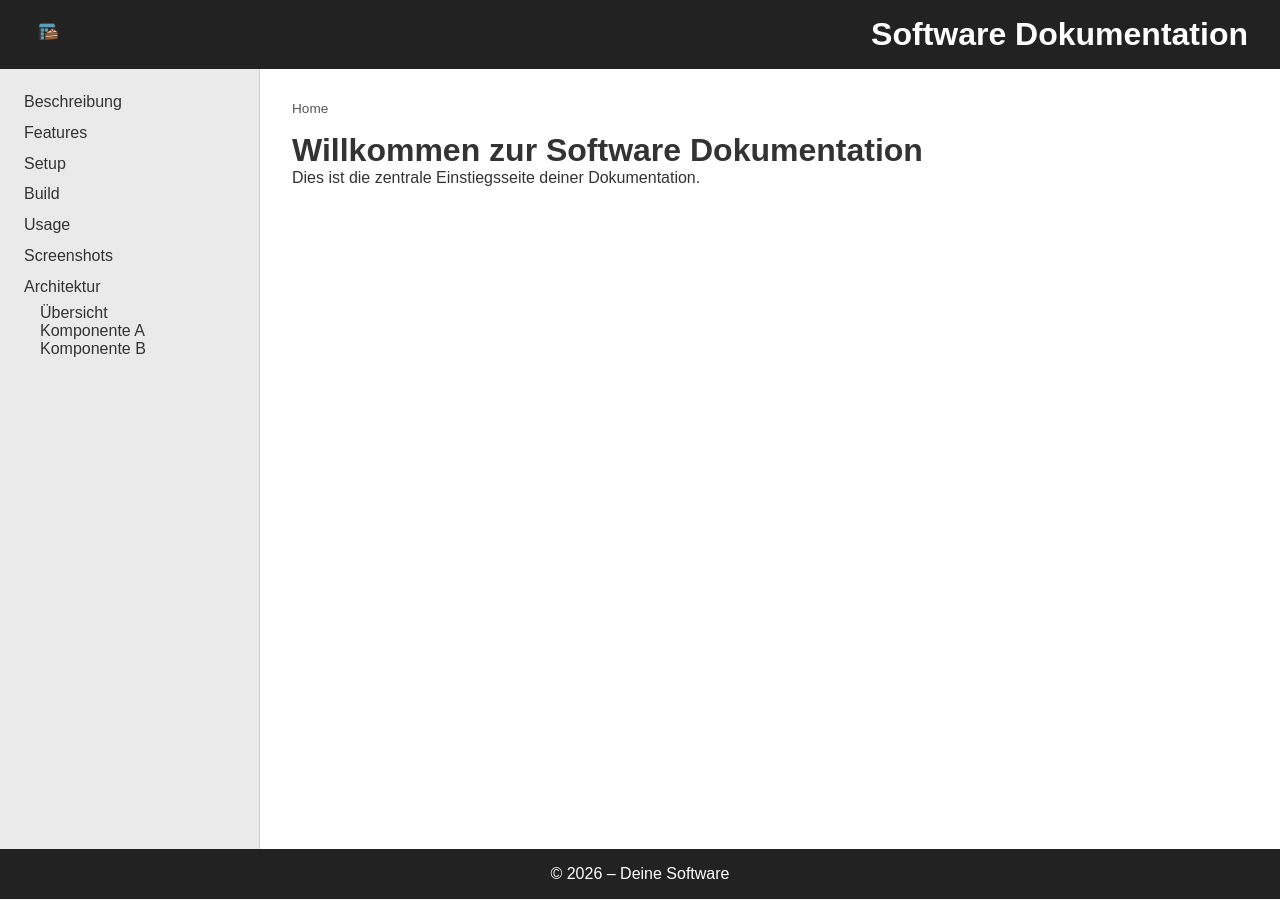
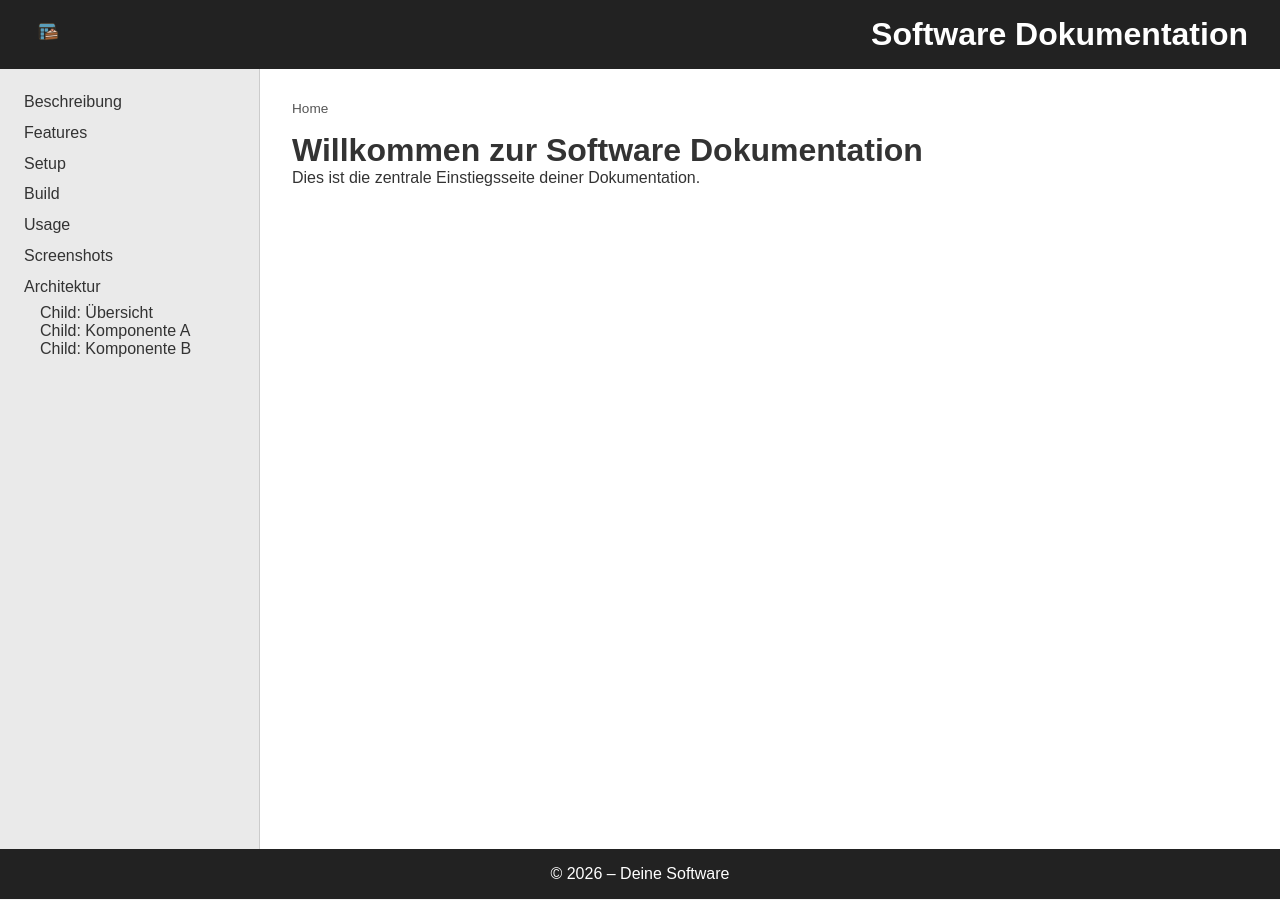
Before and after one commit to Zheng-Bote/ghp_template, a Jekyll site: the page built from docs/index.md, in a window 1280 px wide. Built offline with Jekyll 4.4.1, drawn with Linux system fonts in a browser that asks for light colours.

Commit message:
fixing structure

```diff
--- a/docs/_data/nav.yml
+++ b/docs/_data/nav.yml
@@ -1,5 +1,5 @@
 - title: "Beschreibung"
-  url: /docs/description/
+  url: /docs/description
 
 - title: "Features"
   url: /docs/features/
@@ -22,6 +22,6 @@
     - title: "Übersicht"
       url: /docs/architecture/overview
     - title: "Komponente A"
-      url: docs/architecture/component-a
+      url: /docs/architecture/component-a
     - title: "Komponente B"
       url: /docs/architecture/component-b
--- a/docs/_includes/nav.html
+++ b/docs/_includes/nav.html
@@ -7,7 +7,7 @@
     <ul class="nav-sub">
       {% for child in item.children %}
       <li>
-        <a href="{{ site.baseurl }}{{ child.url }}">{{ child.title }}</a>
+        <a href="{{ site.baseurl }}{{ child.url }}">Child: {{ child.title }}</a>
 
         {% if child.children %}
         <ul class="nav-sub">
```
